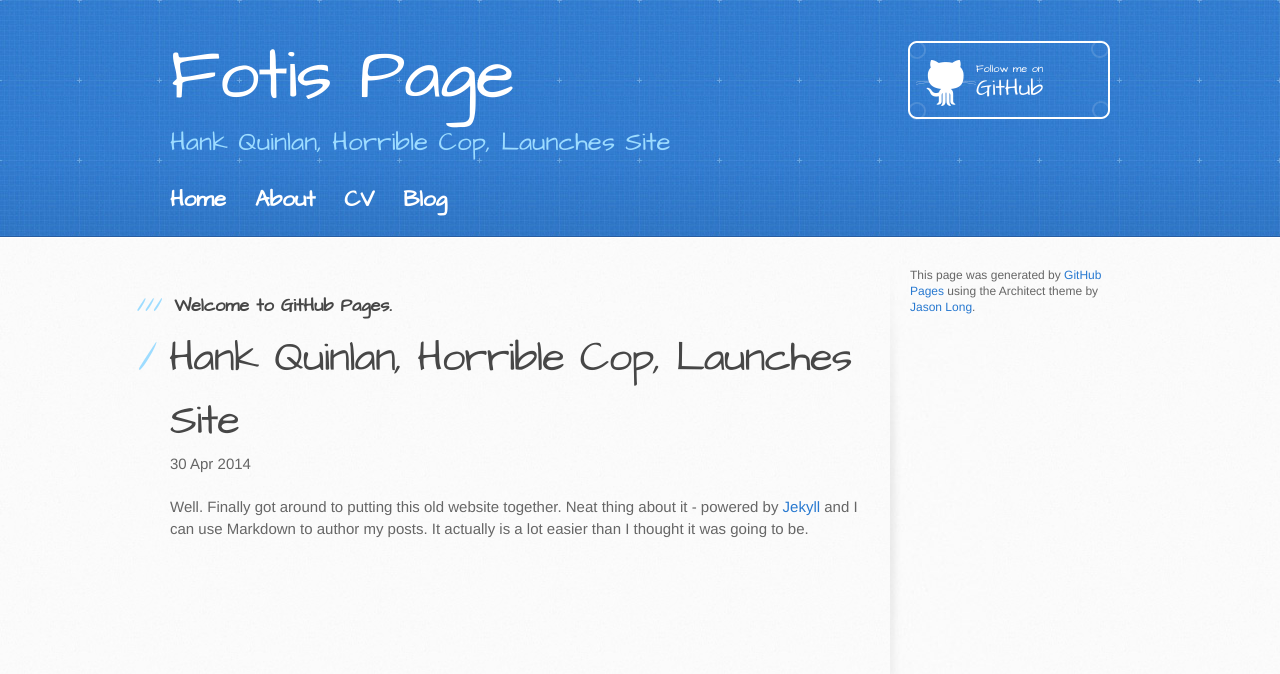
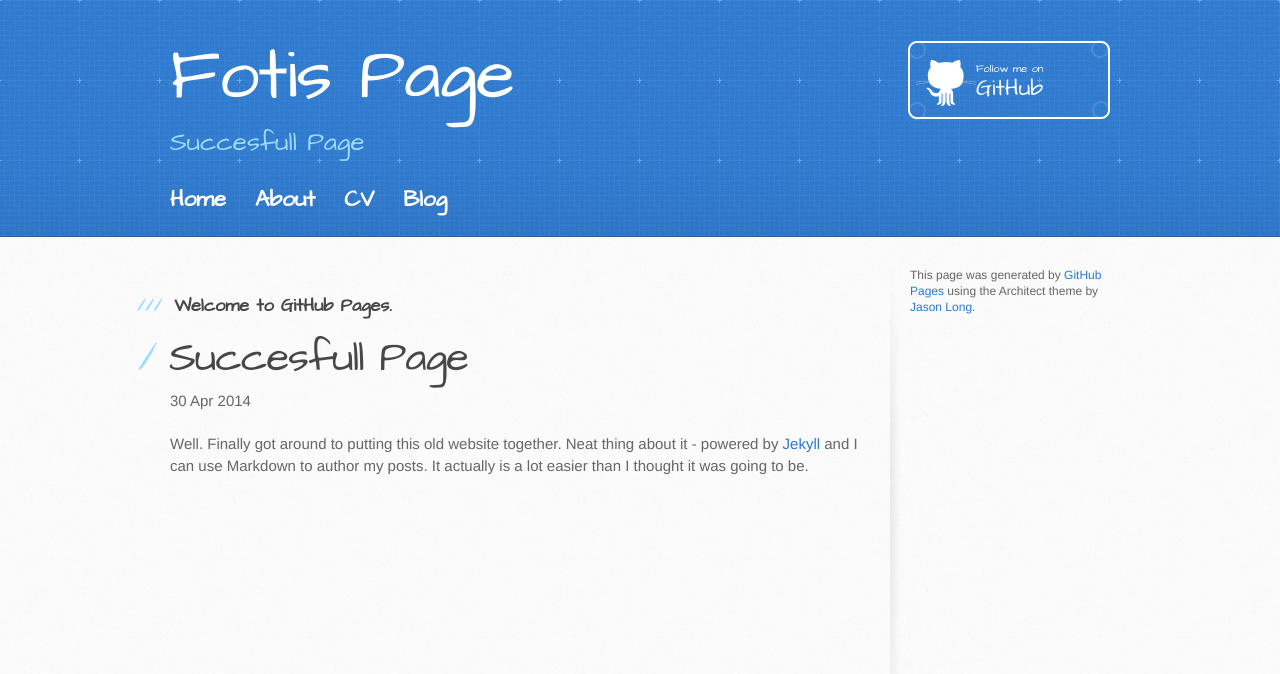
Before and after one commit to tsakof/tsakof.github.io, a Jekyll site: the page built from _posts/2014-04-30-hank-quinlan-site-launched.md, in a window 1280 px wide. Shown: the top 674 px of the page. Built offline with Jekyll 4.4.1, drawn with Linux system fonts in a browser that asks for light colours.

Commit message:
Update 2014-04-30-hank-quinlan-site-launched.md

```diff
--- a/_posts/2014-04-30-hank-quinlan-site-launched.md
+++ b/_posts/2014-04-30-hank-quinlan-site-launched.md
@@ -1,6 +1,6 @@
 ---
 layout: post
-title: "Hank Quinlan, Horrible Cop, Launches Site"
+title: Succesfull Page
 date: 2014-04-30
 ---
 
```
